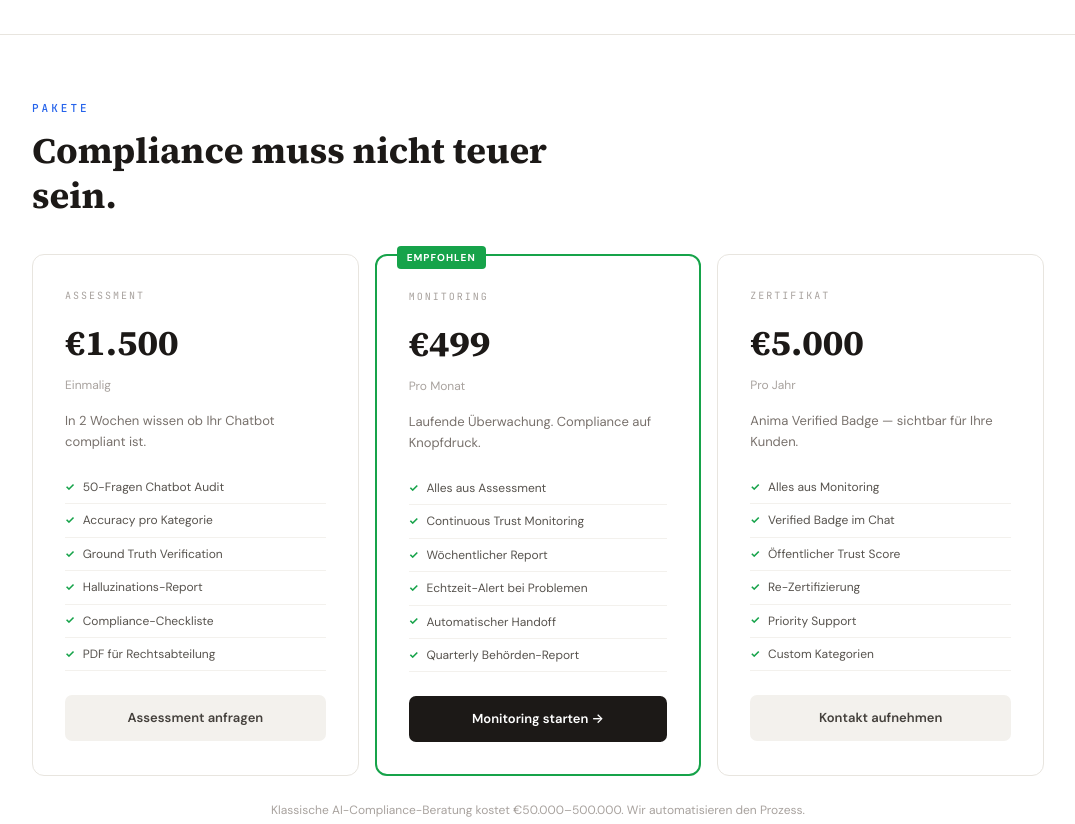
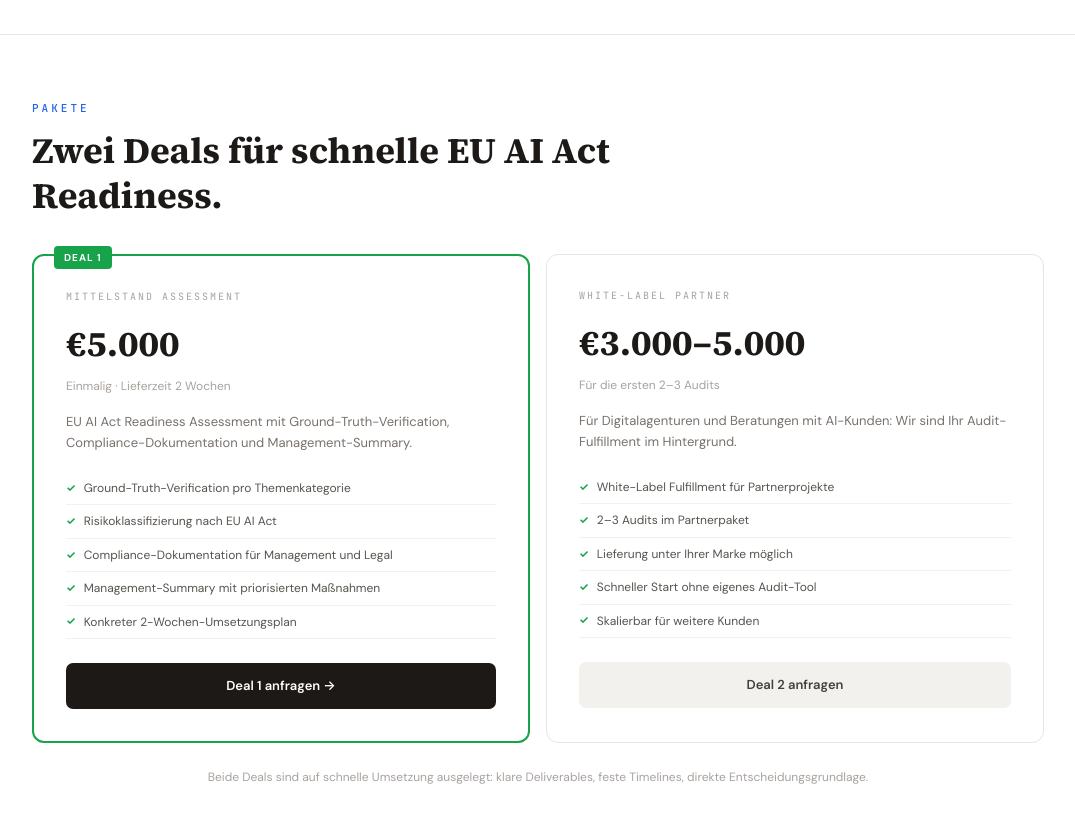
Before and after one commit to timvonsachs/anima-compliance, a plain HTML site: page index.html in a window 1280 px wide. Shown: the part 3480-4304 px from the top of the page, without its empty margins (102-1177 px from the left). Drawn offline with Linux system fonts and the light colour scheme.

Commit message:
Aktualisiere Pricing-Sektion auf zwei konkrete Deal-Angebote.
Ersetzt die bisherigen Pakete durch Mittelstand-Assessment für €5.000 und White-Label-Partnerangebot für €3.000–5.000.

Made-with: Cursor

```diff
--- a/index.html
+++ b/index.html
@@ -4,7 +4,7 @@
     <meta charset="UTF-8">
     <meta name="viewport" content="width=device-width, initial-scale=1.0">
     <title>EU AI Act Compliance für Chatbots | Anima</title>
-    <meta name="description" content="EU AI Act Deadline August 2026. Ist Ihr Chatbot compliant? Readiness Assessment in 2 Wochen. Ab €1.500.">
+    <meta name="description" content="EU AI Act Deadline August 2026. Ist Ihr Chatbot compliant? Readiness Assessment in 2 Wochen ab €5.000 oder White-Label-Fulfillment für Agenturen.">
     <link href="https://fonts.googleapis.com/css2?family=Source+Serif+4:ital,wght@0,400;0,600;0,700;1,400&family=DM+Sans:wght@400;500;600;700&family=JetBrains+Mono:wght@400;500&display=swap" rel="stylesheet">
     <style>
         :root {
@@ -412,32 +412,25 @@
 <section class="section" style="border-top:1px solid var(--warm-gray-200)" id="pricing">
     <div class="container">
         <div class="section-label">Pakete</div>
-        <div class="section-title">Compliance muss nicht teuer sein.</div>
+        <div class="section-title">Zwei Deals für schnelle EU AI Act Readiness.</div>
         <div class="pricing-grid">
-            <div class="pricing-card">
-                <div class="pricing-name">Assessment</div>
-                <div class="pricing-price">€1.500</div><div class="pricing-period">Einmalig</div>
-                <div class="pricing-desc">In 2 Wochen wissen ob Ihr Chatbot compliant ist.</div>
-                <ul class="pricing-features"><li>50-Fragen Chatbot Audit</li><li>Accuracy pro Kategorie</li><li>Ground Truth Verification</li><li>Halluzinations-Report</li><li>Compliance-Checkliste</li><li>PDF für Rechtsabteilung</li></ul>
-                <a href="mailto:timvonsachs@gmail.com?subject=Assessment" class="pricing-btn light">Assessment anfragen</a>
-            </div>
             <div class="pricing-card featured">
-                <div class="pricing-pop">Empfohlen</div>
-                <div class="pricing-name">Monitoring</div>
-                <div class="pricing-price">€499</div><div class="pricing-period">Pro Monat</div>
-                <div class="pricing-desc">Laufende Überwachung. Compliance auf Knopfdruck.</div>
-                <ul class="pricing-features"><li>Alles aus Assessment</li><li>Continuous Trust Monitoring</li><li>Wöchentlicher Report</li><li>Echtzeit-Alert bei Problemen</li><li>Automatischer Handoff</li><li>Quarterly Behörden-Report</li></ul>
-                <a href="mailto:timvonsachs@gmail.com?subject=Monitoring" class="pricing-btn dark">Monitoring starten →</a>
+                <div class="pricing-pop">Deal 1</div>
+                <div class="pricing-name">Mittelstand Assessment</div>
+                <div class="pricing-price">€5.000</div><div class="pricing-period">Einmalig · Lieferzeit 2 Wochen</div>
+                <div class="pricing-desc">EU AI Act Readiness Assessment mit Ground-Truth-Verification, Compliance-Dokumentation und Management-Summary.</div>
+                <ul class="pricing-features"><li>Ground-Truth-Verification pro Themenkategorie</li><li>Risikoklassifizierung nach EU AI Act</li><li>Compliance-Dokumentation für Management und Legal</li><li>Management-Summary mit priorisierten Maßnahmen</li><li>Konkreter 2-Wochen-Umsetzungsplan</li></ul>
+                <a href="mailto:timvonsachs@gmail.com?subject=Deal%201%20-%20EU%20AI%20Act%20Readiness%20Assessment" class="pricing-btn dark">Deal 1 anfragen →</a>
             </div>
             <div class="pricing-card">
-                <div class="pricing-name">Zertifikat</div>
-                <div class="pricing-price">€5.000</div><div class="pricing-period">Pro Jahr</div>
-                <div class="pricing-desc">Anima Verified Badge — sichtbar für Ihre Kunden.</div>
-                <ul class="pricing-features"><li>Alles aus Monitoring</li><li>Verified Badge im Chat</li><li>Öffentlicher Trust Score</li><li>Re-Zertifizierung</li><li>Priority Support</li><li>Custom Kategorien</li></ul>
-                <a href="mailto:timvonsachs@gmail.com?subject=Zertifikat" class="pricing-btn light">Kontakt aufnehmen</a>
+                <div class="pricing-name">White-Label Partner</div>
+                <div class="pricing-price">€3.000–5.000</div><div class="pricing-period">Für die ersten 2–3 Audits</div>
+                <div class="pricing-desc">Für Digitalagenturen und Beratungen mit AI-Kunden: Wir sind Ihr Audit-Fulfillment im Hintergrund.</div>
+                <ul class="pricing-features"><li>White-Label Fulfillment für Partnerprojekte</li><li>2–3 Audits im Partnerpaket</li><li>Lieferung unter Ihrer Marke möglich</li><li>Schneller Start ohne eigenes Audit-Tool</li><li>Skalierbar für weitere Kunden</li></ul>
+                <a href="mailto:timvonsachs@gmail.com?subject=Deal%202%20-%20White-Label%20Partner" class="pricing-btn light">Deal 2 anfragen</a>
             </div>
         </div>
-        <p style="text-align:center;margin-top:24px;font-size:12px;color:var(--warm-gray-400)">Klassische AI-Compliance-Beratung kostet €50.000–500.000. Wir automatisieren den Prozess.</p>
+        <p style="text-align:center;margin-top:24px;font-size:12px;color:var(--warm-gray-400)">Beide Deals sind auf schnelle Umsetzung ausgelegt: klare Deliverables, feste Timelines, direkte Entscheidungsgrundlage.</p>
     </div>
 </section>
 
```
